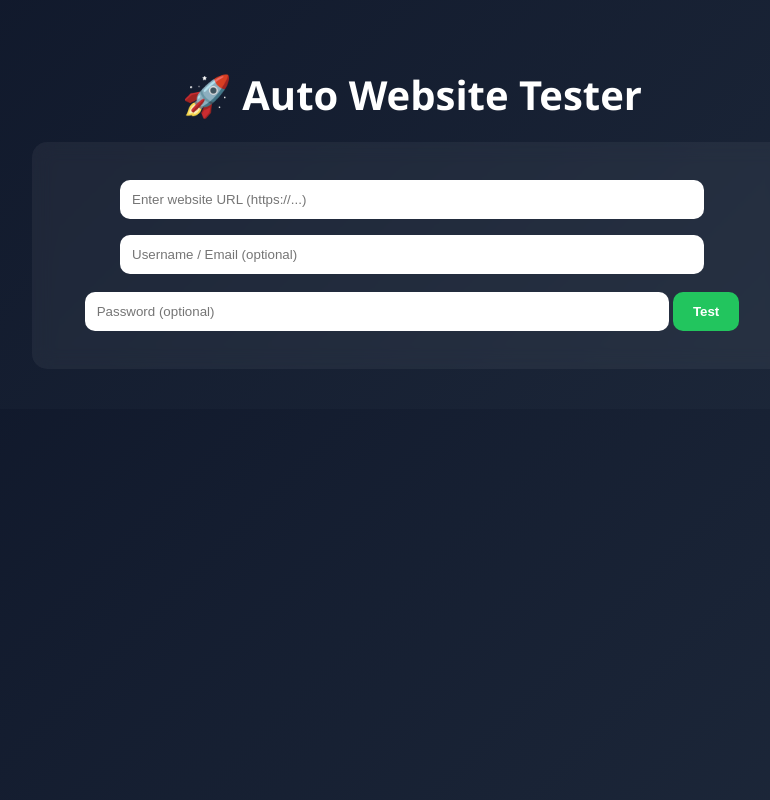
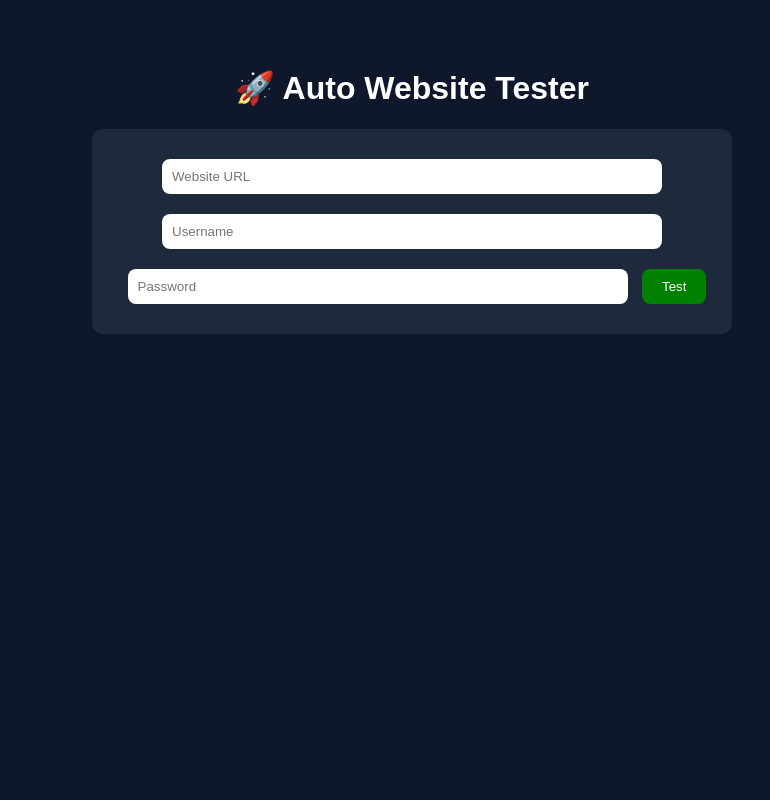
Before and after one commit to yash1173/WebTest, a website: page index.html in a window 1280 px wide. Shown: the whole page, without its empty margins (228-998 px from the left). Drawn offline with Linux system fonts and the light colour scheme.

Commit message:
login testing update undo1

```diff
--- a/index.html
+++ b/index.html
@@ -1,99 +1,54 @@
 <!DOCTYPE html>
-<html lang="en">
+<html>
 <head>
-    <meta charset="UTF-8">
 <title>Auto Website Tester</title>
 
 <style>
 body {
-            margin: 0;
-            font-family: 'Segoe UI', sans-serif;
-            background: linear-gradient(135deg, #0f172a, #1e293b);
+    background: #0f172a;
     color: white;
+    font-family: sans-serif;
     text-align: center;
     padding: 40px;
 }
 
-        h1 {
-            font-size: 2.5rem;
-            margin-bottom: 20px;
-        }
-
 .container {
-            background: rgba(255,255,255,0.05);
-            padding: 30px;
-            border-radius: 15px;
-            max-width: 700px;
+    background: #1e293b;
+    padding: 20px;
+    border-radius: 10px;
+    max-width: 600px;
     margin: auto;
-            backdrop-filter: blur(10px);
 }
 
 input {
-            padding: 12px;
     width: 80%;
-            border-radius: 10px;
+    padding: 10px;
+    margin: 10px;
+    border-radius: 8px;
     border: none;
-            margin: 8px 0;
 }
 
 button {
-            padding: 12px 20px;
-            border-radius: 10px;
+    padding: 10px 20px;
+    background: green;
+    color: white;
     border: none;
-            background: #22c55e;
-            color: white;
+    border-radius: 8px;
     cursor: pointer;
-            font-weight: bold;
-            margin-top: 10px;
-        }
-
-        button:hover {
-            background: #16a34a;
-        }
-
-        .result {
-            margin-top: 25px;
-            text-align: left;
 }
 
 .card {
-            background: rgba(255,255,255,0.08);
-            padding: 15px;
-            border-radius: 10px;
-            margin-bottom: 15px;
+    background: #334155;
+    padding: 10px;
+    margin-top: 10px;
+    border-radius: 8px;
 }
-
 .pass { color: #22c55e; }
 .fail { color: #ef4444; }
 
-        .loader {
-            margin-top: 20px;
-        }
-
-        .spinner {
-            border: 5px solid #1e293b;
-            border-top: 5px solid #22c55e;
-            border-radius: 50%;
-            width: 40px;
-            height: 40px;
-            animation: spin 1s linear infinite;
-            margin: auto;
-        }
-
-        @keyframes spin {
-            0% { transform: rotate(0deg); }
-            100% { transform: rotate(360deg); }
-        }
-
 img {
-            margin-top: 15px;
     width: 100%;
-            border-radius: 10px;
-        }
-
-        .small {
-            font-size: 12px;
-            color: #cbd5f5;
+    margin-top: 10px;
 }
 </style>
 </head>
@@ -103,95 +58,46 @@
 <h1>🚀 Auto Website Tester</h1>
 
 <div class="container">
-        <input id="url" placeholder="Enter website URL (https://...)" />
-
-        <!-- 🔐 Login Inputs -->
-        <input id="username" placeholder="Username / Email (optional)" />
-        <input id="password" type="password" placeholder="Password (optional)" />
-
-        <button onclick="testWebsite()">Test</button>
+    <input id="url" placeholder="Website URL">
+    <input id="username" placeholder="Username">
+    <input id="password" type="password" placeholder="Password">
+    <button onclick="test()">Test</button>
 
     <div id="output"></div>
 </div>
 
 <script>
-async function testWebsite() {
+async function test() {
     const url = document.getElementById("url").value;
     const username = document.getElementById("username").value;
     const password = document.getElementById("password").value;
 
-    if (!url) {
-        alert("Enter URL");
-        return;
-    }
+    document.getElementById("output").innerHTML = "Testing...";
 
-    // Loader
-    document.getElementById("output").innerHTML = `
-        <div class="loader">
-            <div class="spinner"></div>
-            <p>Testing website... please wait</p>
-        </div>
-    `;
-
-    const res = await fetch("https://webtest-production-a1ff.up.railway.app/test", {
+    const res = await fetch("/test", {
         method: "POST",
-        headers: {
-            "Content-Type": "application/json"
-        },
+        headers: { "Content-Type": "application/json" },
         body: JSON.stringify({ url, username, password })
     });
 
     const data = await res.json();
 
-    let html = '<div class="result">';
+    let html = "";
 
     data.results.forEach(r => {
         html += `
         <div class="card">
-                <strong>${r.test}</strong> :
+            ${r.test} :
             <span class="${r.status === 'Passed' ? 'pass' : 'fail'}">
-                    ${r.status || ''}
+                ${r.status}
             </span>
-        `;
-
-        if (r.error) {
-            html += `<div class="small">Error: ${r.error}</div>`;
-        }
-
-        // 🔥 LOGIN DEBUG INFO
-        if (r.details) {
-            html += `
-                <div class="small">Username field found: ${r.details.userFieldFound}</div>
-                <div class="small">Password field found: ${r.details.passFieldFound}</div>
-                <div class="small">Login button clicked: ${r.details.loginClicked}</div>
-            `;
-        }
-
-        if (r.brokenCount !== undefined) {
-            html += `<div>Broken Count: ${r.brokenCount}</div>`;
-        }
-
-        if (r.sample && r.sample.length > 0) {
-            html += `<div class="small">Examples:</div>`;
-            r.sample.forEach(link => {
-                html += `<div class="small">🔗 ${link}</div>`;
-            });
-        }
-
-        html += `</div>`;
+            ${r.error ? `<div>${r.error}</div>` : ""}
+        </div>`;
     });
 
-    // 📸 Screenshot (BASE64)
     if (data.screenshot) {
-        html += `
-            <div class="card">
-                <h3>📸 Screenshot</h3>
-                <img src="${data.screenshot}" />
-            </div>
-        `;
+        html += `<div class="card"><img src="${data.screenshot}"></div>`;
     }
-
-    html += '</div>';
 
     document.getElementById("output").innerHTML = html;
 }
```
Also changed, not shown: package.json (+4 -5 lines), server.js (+11 -17 lines). Lines whose indentation alone changed are shown as unchanged.
